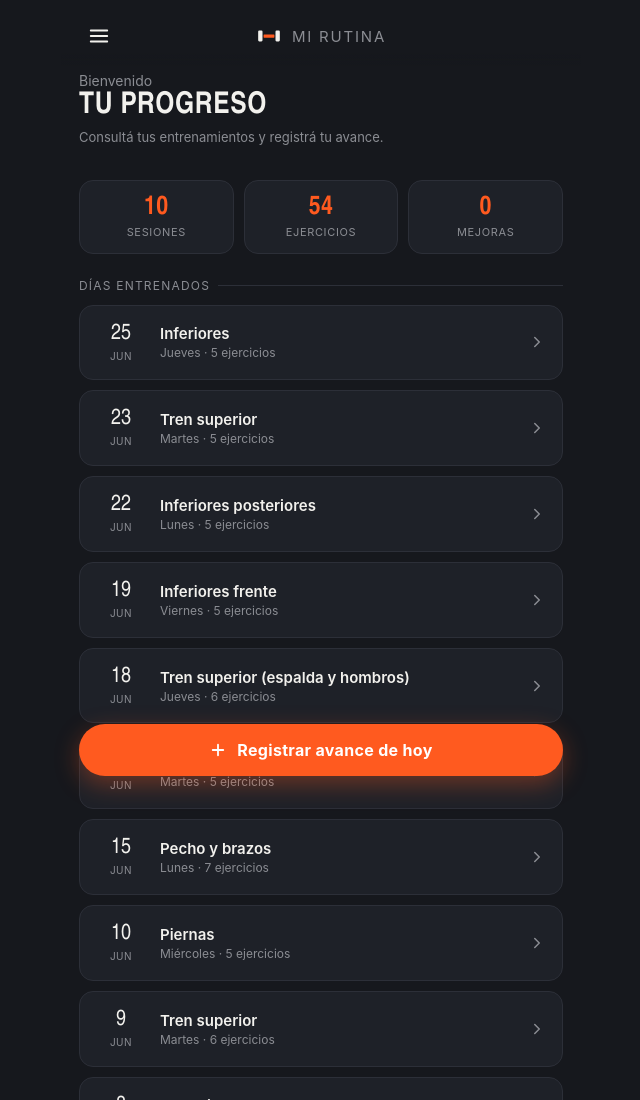
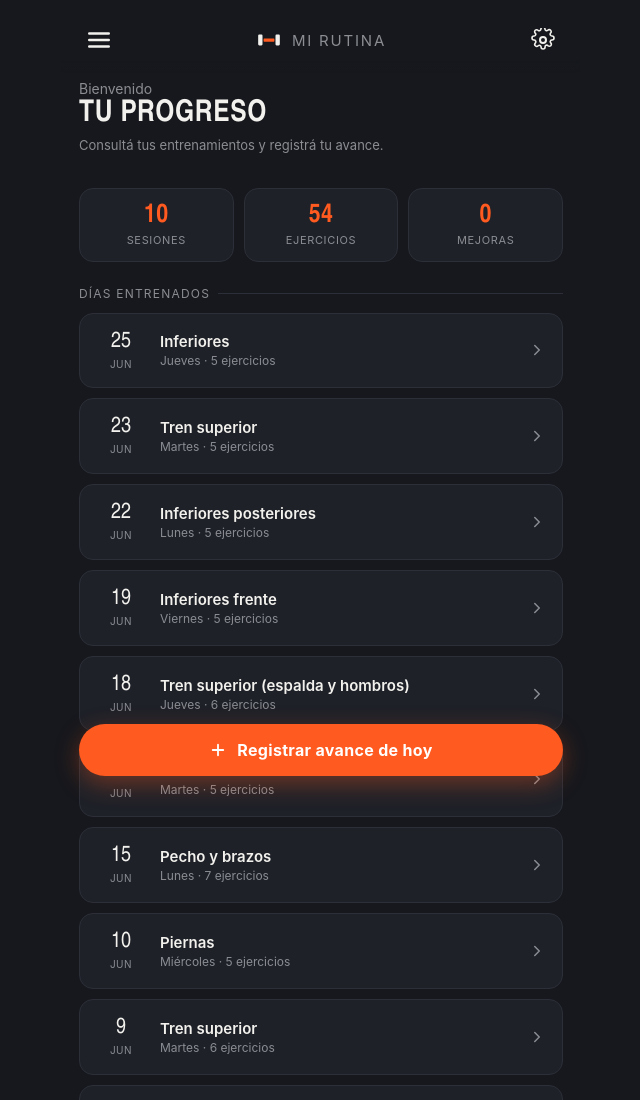
Before and after one commit to juanantoniolator-ctrl/Mi-Rutina, a plain HTML site: page index.html in a window 1280 px wide. Shown: the top 1100 px of the page, without its empty margins (319-959 px from the left). Drawn offline with Linux system fonts and the light colour scheme.

Commit message:
Add files via upload

```diff
--- a/index.html
+++ b/index.html
@@ -66,10 +66,12 @@ a{color:var(--accent);}
 .brand{display:flex; align-items:center; gap:10px;}
 .brand-name{font-size:15px; letter-spacing:0.12em; color:var(--text-dim);}
 .icon-btn{
-  width:40px; height:40px; display:flex; align-items:center; justify-content:center;
+  width:48px; height:48px; min-width:48px; display:flex; align-items:center; justify-content:center;
   border-radius:50%; transition:background .15s ease;
 }
 .icon-btn:active{background:var(--bg-card-hover);}
+.topbar .icon-btn:first-child{margin-left:-4px;}
+.topbar .icon-btn:last-child{margin-right:-4px;}
 
 main{flex:1; padding:0 18px 100px;}
 
@@ -321,13 +323,15 @@ main{flex:1; padding:0 18px 100px;}
   <!-- ============ TOPBAR ============ -->
   <div class="topbar">
     <button class="icon-btn" onclick="openMenu()" aria-label="Abrir menú">
-      <svg width="22" height="22" viewBox="0 0 24 24" fill="none"><path d="M3 6h18M3 12h18M3 18h18" stroke="#F2F1ED" stroke-width="2" stroke-linecap="round"/></svg>
+      <svg width="26" height="26" viewBox="0 0 24 24" fill="none"><path d="M3 6h18M3 12h18M3 18h18" stroke="#F2F1ED" stroke-width="2.3" stroke-linecap="round"/></svg>
     </button>
     <div class="brand">
       <svg class="logo-mark" width="26" height="26" viewBox="0 0 48 48"><rect class="bar" x="14" y="21" width="20" height="6" rx="1"/><rect class="plate" x="4" y="14" width="8" height="20" rx="2"/><rect class="plate" x="36" y="14" width="8" height="20" rx="2"/></svg>
       <span class="brand-name">MI RUTINA</span>
     </div>
-    <div style="width:40px;"></div>
+    <button class="icon-btn" onclick="showScreen('screen-config')" aria-label="Configuración">
+      <svg width="24" height="24" viewBox="0 0 24 24" fill="none"><path d="M12 15a3 3 0 100-6 3 3 0 000 6z" stroke="#F2F1ED" stroke-width="2"/><path d="M19.4 13a1.65 1.65 0 00.33 1.82l.06.06a2 2 0 11-2.83 2.83l-.06-.06a1.65 1.65 0 00-1.82-.33 1.65 1.65 0 00-1 1.51V19a2 2 0 11-4 0v-.09a1.65 1.65 0 00-1-1.51 1.65 1.65 0 00-1.82.33l-.06.06a2 2 0 11-2.83-2.83l.06-.06A1.65 1.65 0 004.6 13a1.65 1.65 0 00-1.51-1H3a2 2 0 110-4h.09A1.65 1.65 0 004.6 7a1.65 1.65 0 00-.33-1.82l-.06-.06a2 2 0 112.83-2.83l.06.06A1.65 1.65 0 008.92 2.6a1.65 1.65 0 001-1.51V1a2 2 0 114 0v.09a1.65 1.65 0 001 1.51 1.65 1.65 0 001.82-.33l.06-.06a2 2 0 112.83 2.83l-.06.06A1.65 1.65 0 0019.4 7a1.65 1.65 0 001.51 1H21a2 2 0 110 4h-.09a1.65 1.65 0 00-1.51 1z" stroke="#F2F1ED" stroke-width="1.6"/></svg>
+    </button>
   </div>
 
   <main>
```
